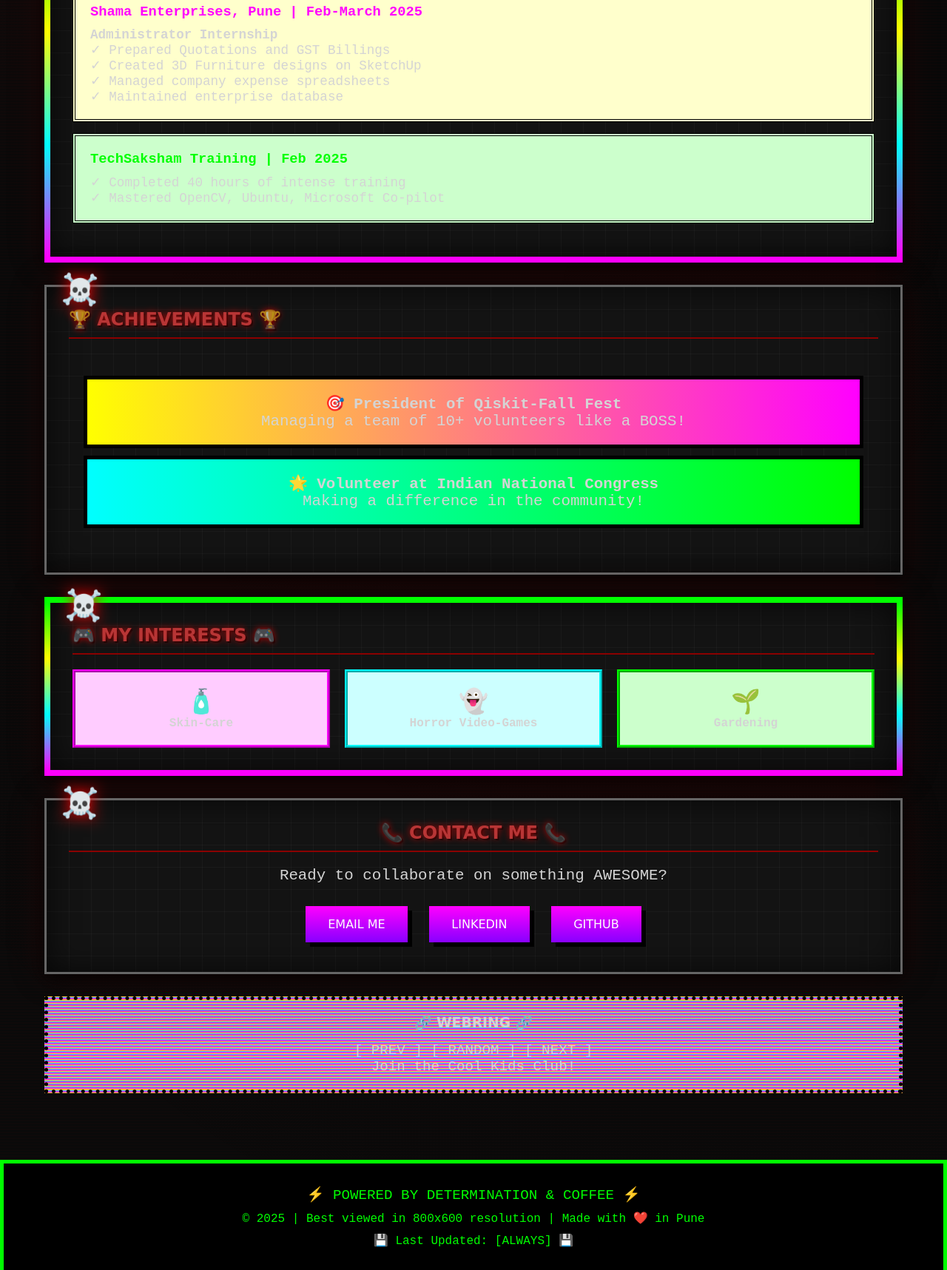
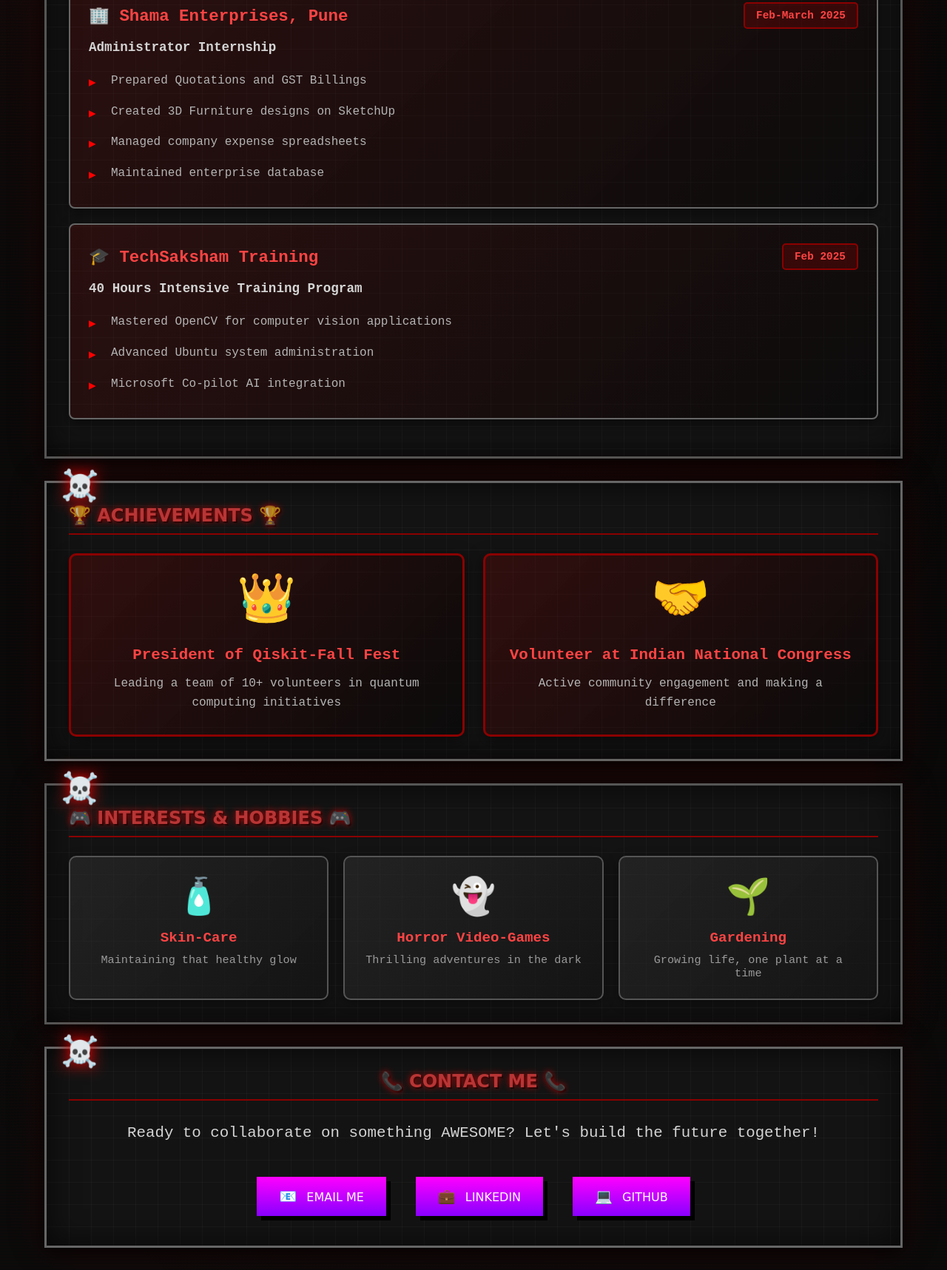
Before and after one commit to Grandlobster/portfolio, a plain HTML site: page index.html in a window 1280 px wide. Shown: the part 2539-4256 px from the top of the page at 74% size. Drawn offline with Linux system fonts and the light colour scheme.

Commit message:
Update index.html

```diff
--- a/index.html
+++ b/index.html
@@ -3,7 +3,7 @@
 <head>
     <meta charset="UTF-8">
     <meta name="viewport" content="width=device-width, initial-scale=1.0">
-    <title>✨ UNDER CONSTRUCTION ✨</title>
+    <title>✨ 11:11 ✨</title>
     <style>
         @import url('https://fonts.googleapis.com/css2?family=Press+Start+2P&display=swap');
 
@@ -582,6 +582,193 @@
             z-index: 1;
         }
 
+        .project-card h3 {
+            position: relative;
+            z-index: 1;
+        }
+
+        .project-card p {
+            position: relative;
+            z-index: 1;
+        }
+
+        .experience-card {
+            background: linear-gradient(135deg, rgba(139, 0, 0, 0.2), rgba(0, 0, 0, 0.4));
+            border: 2px solid #666;
+            padding: 25px;
+            margin: 20px 0;
+            border-radius: 8px;
+            box-shadow: 0 5px 15px rgba(0, 0, 0, 0.5);
+            transition: all 0.3s ease;
+        }
+
+        .experience-card:hover {
+            border-color: #8b0000;
+            box-shadow: 0 8px 25px rgba(139, 0, 0, 0.4);
+            transform: translateX(5px);
+        }
+
+        .exp-header {
+            display: flex;
+            justify-content: space-between;
+            align-items: center;
+            margin-bottom: 15px;
+            flex-wrap: wrap;
+        }
+
+        .exp-header h3 {
+            color: #ff4444;
+            font-size: 1.4em;
+            margin: 0;
+        }
+
+        .date-badge {
+            background: rgba(139, 0, 0, 0.3);
+            padding: 8px 15px;
+            border: 2px solid #8b0000;
+            border-radius: 5px;
+            color: #ff4444;
+            font-weight: bold;
+            font-size: 0.9em;
+        }
+
+        .role-title {
+            color: #d4d4d4;
+            font-size: 1.1em;
+            margin-bottom: 15px;
+            font-weight: bold;
+        }
+
+        .exp-list {
+            list-style: none;
+            padding-left: 0;
+        }
+
+        .exp-list li {
+            padding: 8px 0;
+            padding-left: 30px;
+            position: relative;
+            color: #b4b4b4;
+            line-height: 1.6;
+        }
+
+        .exp-list li::before {
+            content: '▸';
+            position: absolute;
+            left: 0;
+            color: #ff0000;
+            font-size: 1.2em;
+        }
+
+        .achievement-grid {
+            display: grid;
+            grid-template-columns: repeat(auto-fit, minmax(280px, 1fr));
+            gap: 25px;
+            margin-top: 25px;
+        }
+
+        .achievement-card {
+            background: linear-gradient(135deg, rgba(139, 0, 0, 0.25), rgba(0, 0, 0, 0.45));
+            border: 3px solid #8b0000;
+            padding: 30px;
+            border-radius: 10px;
+            text-align: center;
+            transition: all 0.3s ease;
+            box-shadow: 0 5px 20px rgba(0, 0, 0, 0.5);
+        }
+
+        .achievement-card:hover {
+            transform: translateY(-10px) scale(1.03);
+            box-shadow: 0 10px 40px rgba(139, 0, 0, 0.6);
+            border-color: #ff0000;
+        }
+
+        .achievement-icon {
+            font-size: 4em;
+            margin-bottom: 15px;
+            animation: bounce 2s ease-in-out infinite;
+        }
+
+        @keyframes bounce {
+            0%, 100% { transform: translateY(0); }
+            50% { transform: translateY(-10px); }
+        }
+
+        .achievement-card h3 {
+            color: #ff4444;
+            font-size: 1.3em;
+            margin: 15px 0;
+        }
+
+        .achievement-card p {
+            color: #b4b4b4;
+            line-height: 1.6;
+        }
+
+        .hobbies-grid {
+            display: grid;
+            grid-template-columns: repeat(auto-fit, minmax(200px, 1fr));
+            gap: 20px;
+            margin-top: 25px;
+        }
+
+        .hobby-card {
+            background: linear-gradient(135deg, rgba(50, 50, 50, 0.5), rgba(20, 20, 20, 0.7));
+            border: 2px solid #555;
+            padding: 25px;
+            border-radius: 10px;
+            text-align: center;
+            transition: all 0.3s ease;
+            box-shadow: 0 4px 15px rgba(0, 0, 0, 0.4);
+        }
+
+        .hobby-card:hover {
+            border-color: #8b0000;
+            transform: scale(1.05);
+            box-shadow: 0 6px 25px rgba(139, 0, 0, 0.4);
+        }
+
+        .hobby-icon {
+            font-size: 3em;
+            margin-bottom: 15px;
+        }
+
+        .hobby-card h3 {
+            color: #ff4444;
+            font-size: 1.2em;
+            margin: 10px 0;
+        }
+
+        .hobby-card p {
+            color: #999;
+            font-size: 0.95em;
+        }
+
+        .contact-section {
+            text-align: center;
+        }
+
+        .contact-intro {
+            font-size: 1.3em;
+            color: #d4d4d4;
+            margin: 25px 0;
+            line-height: 1.8;
+        }
+
+        .contact-buttons {
+            display: flex;
+            gap: 20px;
+            justify-content: center;
+            flex-wrap: wrap;
+            margin-top: 30px;
+        }
+
+        .button-3d .btn-icon {
+            display: inline-block;
+            margin-right: 8px;
+            font-size: 1.2em;
+        }
+
         .marquee {
             background: #000;
             color: #00ff00;
@@ -780,76 +967,89 @@
             </div>
         </div>
 
-        <div class="section gif-border">
+        <div class="section">
             <h2><span class="glitter">💼 WORK EXPERIENCE 💼</span></h2>
-            <div style="background: #ffffcc; padding: 20px; border: 4px double #000; margin: 15px 0;">
-                <h3 style="color: #ff00ff;">Shama Enterprises, Pune | Feb-March 2025</h3>
-                <p style="margin-top: 10px; font-size: 1.1em;">
-                    <strong>Administrator Internship</strong><br>
-                    ✓ Prepared Quotations and GST Billings<br>
-                    ✓ Created 3D Furniture designs on SketchUp<br>
-                    ✓ Managed company expense spreadsheets<br>
-                    ✓ Maintained enterprise database
-                </p>
+            <div class="experience-card">
+                <div class="exp-header">
+                    <h3>🏢 Shama Enterprises, Pune</h3>
+                    <span class="date-badge">Feb-March 2025</span>
+                </div>
+                <p class="role-title">Administrator Internship</p>
+                <ul class="exp-list">
+                    <li>Prepared Quotations and GST Billings</li>
+                    <li>Created 3D Furniture designs on SketchUp</li>
+                    <li>Managed company expense spreadsheets</li>
+                    <li>Maintained enterprise database</li>
+                </ul>
             </div>
 
-            <div style="background: #ccffcc; padding: 20px; border: 4px double #000; margin: 15px 0;">
-                <h3 style="color: #00ff00;">TechSaksham Training | Feb 2025</h3>
-                <p style="margin-top: 10px; font-size: 1.1em;">
-                    ✓ Completed 40 hours of intense training<br>
-                    ✓ Mastered OpenCV, Ubuntu, Microsoft Co-pilot
-                </p>
+            <div class="experience-card">
+                <div class="exp-header">
+                    <h3>🎓 TechSaksham Training</h3>
+                    <span class="date-badge">Feb 2025</span>
+                </div>
+                <p class="role-title">40 Hours Intensive Training Program</p>
+                <ul class="exp-list">
+                    <li>Mastered OpenCV for computer vision applications</li>
+                    <li>Advanced Ubuntu system administration</li>
+                    <li>Microsoft Co-pilot AI integration</li>
+                </ul>
             </div>
         </div>
 
         <div class="section">
             <h2><span class="glitter">🏆 ACHIEVEMENTS 🏆</span></h2>
-            <div style="text-align: center; font-size: 1.3em; padding: 20px;">
-                <p style="background: linear-gradient(90deg, #ffff00, #ff00ff); padding: 20px; border: 5px solid #000; margin: 10px 0;">
-                    🎯 <strong>President of Qiskit-Fall Fest</strong><br>
-                    Managing a team of 10+ volunteers like a BOSS!
-                </p>
-                <p style="background: linear-gradient(90deg, #00ffff, #00ff00); padding: 20px; border: 5px solid #000; margin: 10px 0;">
-                    🌟 <strong>Volunteer at Indian National Congress</strong><br>
-                    Making a difference in the community!
-                </p>
-            </div>
-        </div>
-
-        <div class="section gif-border">
-            <h2><span class="glitter">🎮 MY INTERESTS 🎮</span></h2>
-            <div style="display: grid; grid-template-columns: repeat(auto-fit, minmax(200px, 1fr)); gap: 20px; margin-top: 20px;">
-                <div style="background: #ffccff; padding: 20px; border: 4px ridge #ff00ff; text-align: center;">
-                    <p style="font-size: 2em;">🧴</p>
-                    <p><strong>Skin-Care</strong></p>
+            <div class="achievement-grid">
+                <div class="achievement-card">
+                    <div class="achievement-icon">👑</div>
+                    <h3>President of Qiskit-Fall Fest</h3>
+                    <p>Leading a team of 10+ volunteers in quantum computing initiatives</p>
                 </div>
-                <div style="background: #ccffff; padding: 20px; border: 4px ridge #00ffff; text-align: center;">
-                    <p style="font-size: 2em;">👻</p>
-                    <p><strong>Horror Video-Games</strong></p>
-                </div>
-                <div style="background: #ccffcc; padding: 20px; border: 4px ridge #00ff00; text-align: center;">
-                    <p style="font-size: 2em;">🌱</p>
-                    <p><strong>Gardening</strong></p>
+                <div class="achievement-card">
+                    <div class="achievement-icon">🤝</div>
+                    <h3>Volunteer at Indian National Congress</h3>
+                    <p>Active community engagement and making a difference</p>
                 </div>
             </div>
         </div>
 
-        <div class="section" style="text-align: center;">
-            <h2><span class="glitter">📞 CONTACT ME 📞</span></h2>
-            <p style="font-size: 1.3em; margin: 20px 0;">
-                Ready to collaborate on something AWESOME?
-            </p>
-            <button class="button-3d" onclick="alert('EMAIL: Coming Soon! Check back later! 🚀')">EMAIL ME</button>
-            <button class="button-3d" onclick="alert('LINKEDIN: Under Construction! 🔧')">LINKEDIN</button>
-            <button class="button-3d" onclick="alert('GITHUB: Loading... Please Wait! ⏳')">GITHUB</button>
+        <div class="section">
+            <h2><span class="glitter">🎮 INTERESTS & HOBBIES 🎮</span></h2>
+            <div class="hobbies-grid">
+                <div class="hobby-card">
+                    <div class="hobby-icon">🧴</div>
+                    <h3>Skin-Care</h3>
+                    <p>Maintaining that healthy glow</p>
+                </div>
+                <div class="hobby-card">
+                    <div class="hobby-icon">👻</div>
+                    <h3>Horror Video-Games</h3>
+                    <p>Thrilling adventures in the dark</p>
+                </div>
+                <div class="hobby-card">
+                    <div class="hobby-icon">🌱</div>
+                    <h3>Gardening</h3>
+                    <p>Growing life, one plant at a time</p>
+                </div>
+            </div>
         </div>
 
-        <div class="webring">
-            <h3 style="font-family: 'Press Start+2P', cursive; margin-bottom: 15px;">🔗 WEBRING 🔗</h3>
-            <p style="font-size: 1.2em;">
-                [ PREV ] [ RANDOM ] [ NEXT ]<br>
-                Join the Cool Kids Club!
+        <div class="section contact-section">
+            <h2><span class="glitter">📞 CONTACT ME 📞</span></h2>
+            <p class="contact-intro">
+                Ready to collaborate on something AWESOME? Let's build the future together!
             </p>
+            <div class="contact-buttons">
+                <button class="button-3d" onclick="alert('📧 EMAIL: Coming Soon! Check back later! 🚀')">
+                    <span class="btn-icon">📧</span> EMAIL ME
+                </button>
+                <button class="button-3d" onclick="alert('💼 LINKEDIN: Under Construction! 🔧')">
+                    <span class="btn-icon">💼</span> LINKEDIN
+                </button>
+                <button class="button-3d" onclick="alert('💻 GITHUB: Loading... Please Wait! ⏳')">
+                    <span class="btn-icon">💻</span> GITHUB
+                </button>
+            </div>
         </div>
     </div>
 
```
